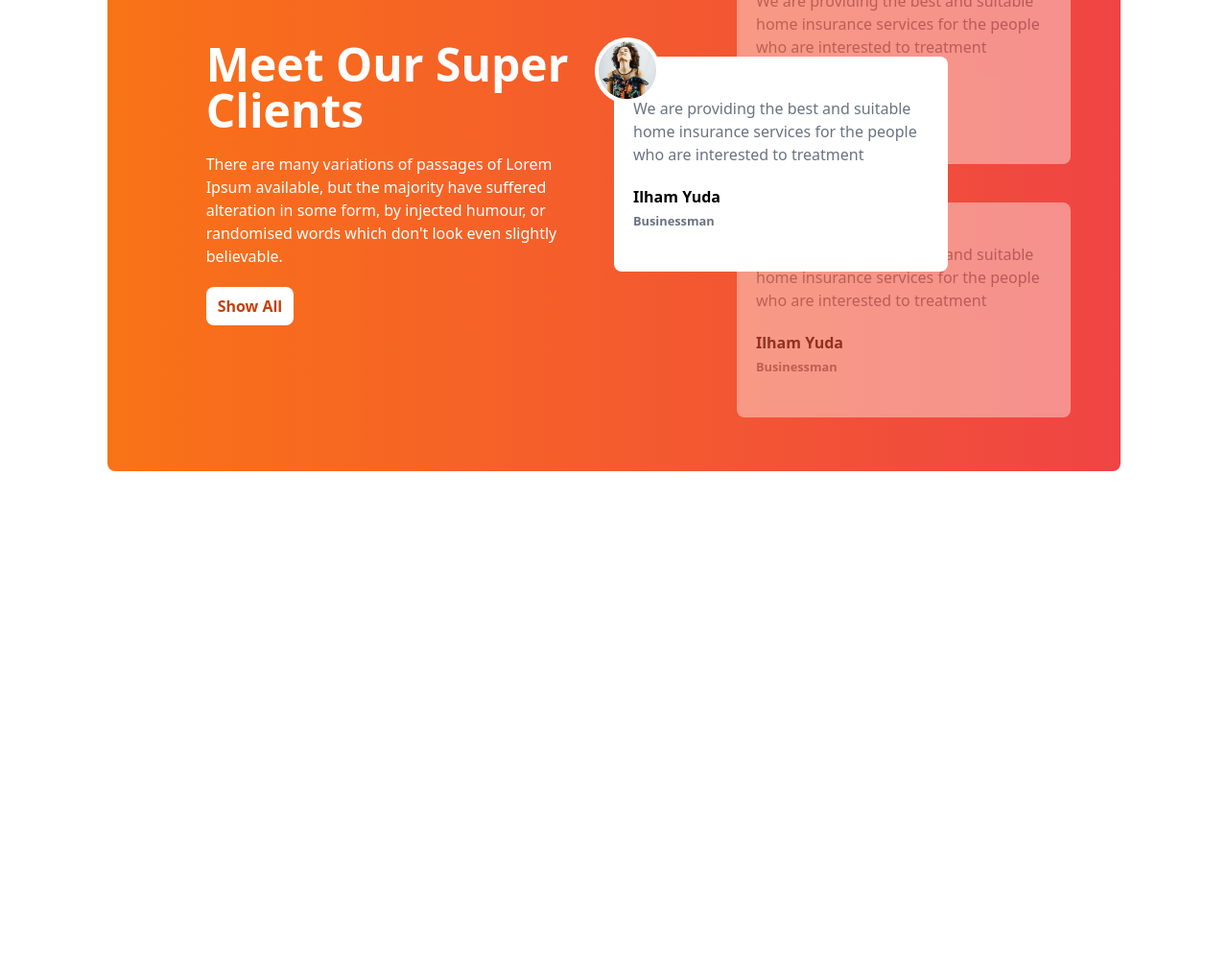
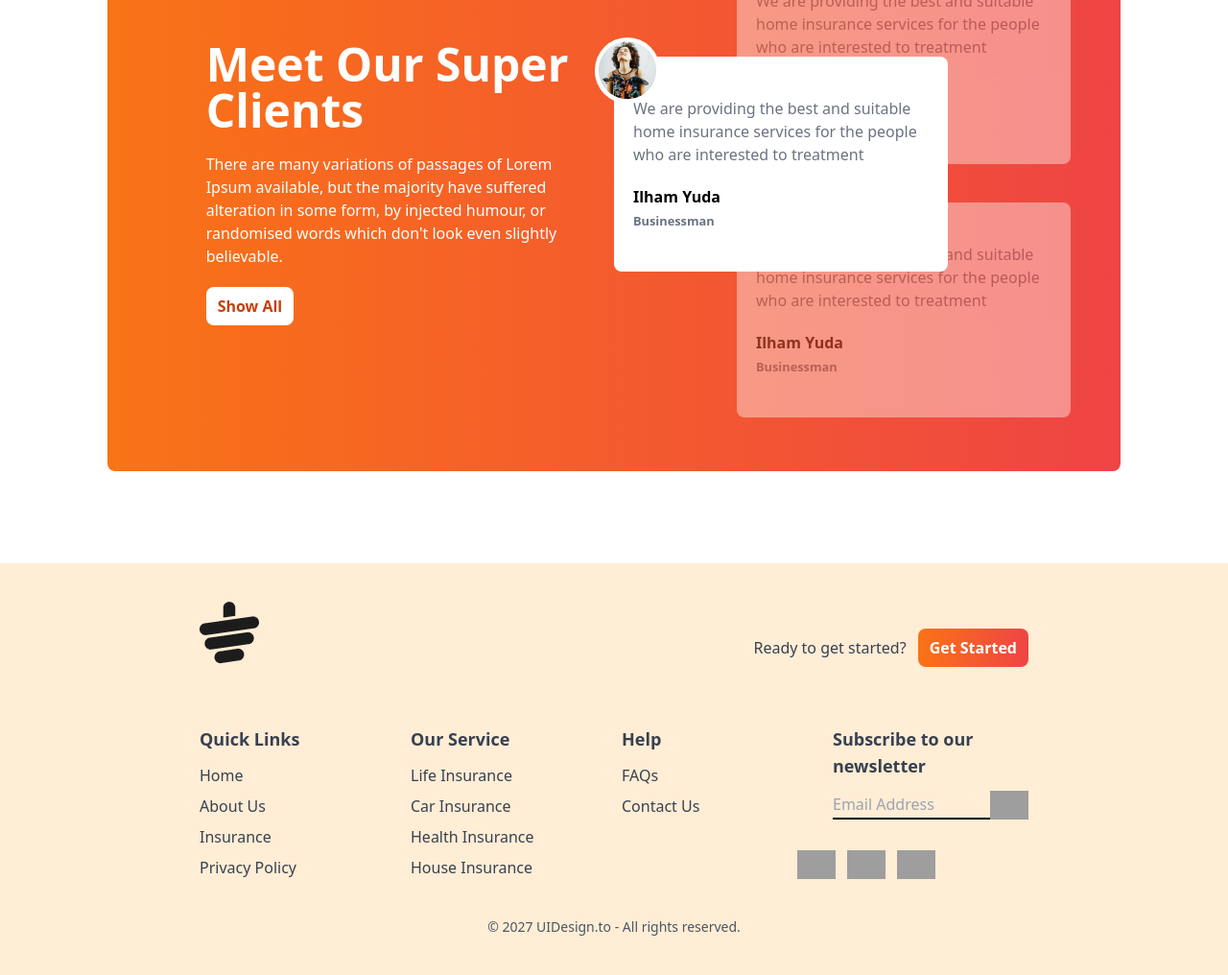
Before and after one commit to Shahiran-Talukdar-Joy/Tea-Landing-Page, a plain HTML site: page index.html in a window 1280 px wide. Shown: the part 1953-2969 px from the top of the page at 96% size. Before the commit the page ends 2540 px from the top, so only its background shows below. Drawn offline with nearby package versions, Linux system fonts and the light colour scheme; grey boxes are pictures that could not be loaded.

Commit message:
minor update

```diff
--- a/index.html
+++ b/index.html
@@ -175,7 +175,73 @@
                 </div>
             </div>
         </section>
+
     </main>
+
+    <!-------Footer Section------->
+    <footer class="bg-orange-100 text-gray-700 py-10 px-4 md:px-16">
+        <div class="w-9/12 mx-auto">
+            <!-------Logo------->
+            <div class="mb-8 flex justify-between">
+                <img class="mb-8" src="images/cup.png" alt="">
+                <div class="flex items-center gap-3">
+                    <h4>Ready to get started?</h4>
+                    <button class="bg-gradient-to-r from-orange-500 to-red-500 px-3 py-2 rounded-lg text-white font-bold">Get Started</button>
+                </div>
+            </div>
+            <!-- Links -->
+            <div class="grid grid-cols-1 md:grid-cols-2 lg:grid-cols-4 gap-4">
+                <!-- First Column -->
+                <div>
+                    <h3 class="font-semibold text-lg mb-3">Quick Links</h3>
+                    <ul class="space-y-2">
+                        <li><a class="hover:text-orange-600" href="#">Home</a></li>
+                        <li><a class="hover:text-orange-600" href="#"></a>About Us</li>
+                        <li><a class="hover:text-orange-600" href="#">Insurance</a></li>
+                        <li><a class="hover:text-orange-600" href="#">Privacy Policy</a></li>
+                    </ul>
+                </div>
+                <!-- Second Column -->
+                <div>
+                    <h3 class="font-semibold text-lg mb-3">Our Service</h3>
+                    <ul class="space-y-2">
+                        <li><a class="hover:text-orange-600" href="#">Life Insurance</a></li>
+                        <li><a class="hover:text-orange-600" href="#">Car Insurance</a></li>
+                        <li><a class="hover:text-orange-600" href="#">Health Insurance</a></li>
+                        <li><a class="hover:text-orange-600" href="#">House Insurance</a></li>
+                    </ul>
+                </div>
+                <!-- Third Column -->
+                <div>
+                    <h3 class="font-semibold text-lg mb-3">Help</h3>
+                    <ul class="space-y-2">
+                        <li><a class="hover:text-orange-600" href="#">FAQs</a></li>
+                        <li><a class="hover:text-orange-600" href="#">Contact Us</a></li>
+                    </ul>
+                </div>
+                <!-- Fouth column -->
+                <div>
+                    <h3 class="font-semibold text-lg mb-3">Subscribe to our newsletter</h3>
+                    <div class="flex flex-col space-y-2">
+                        <div>
+                            <div class="flex">
+                                <input type="text" placeholder="Email Address" class="bg-transparent border-b-2 border-black w-4/6 md:w-5/6">
+                                <img width="30" height="30" class="md:w-10" src="https://img.icons8.com/color/48/circled-chevron-right--v1.png" alt="circled-chevron-right--v1"/>
+                            </div>
+                            <div class="flex justify-center w-2/5 mb-2 mt-8">
+                                <img width="30" height="30" class="md:w-10 mr-2 md:mr-3" src="https://img.icons8.com/color/48/facebook-new.png" alt="facebook-new"/>
+                                <img width="30" height="30" class="md:w-10 mr-2 md:mr-3" src="https://img.icons8.com/fluency/48/twitter.png" alt="twitter"/>
+                                <img width="30" height="30" class="md:w-10 mr-2 md:mr-3" src="https://img.icons8.com/fluency/48/instagram-new.png" alt="instagram-new"/>
+                            </div>
+                        </div>
+                    </div>
+                </div>
+            </div>
+            <div class="text-center pt-4 mt-4">
+                <p class="text-sm text-gray-600">© 2027 UIDesign.to - All rights reserved.</p>
+            </div>
+        </div>
+    </footer>
 
 </body>
 </html>
```
